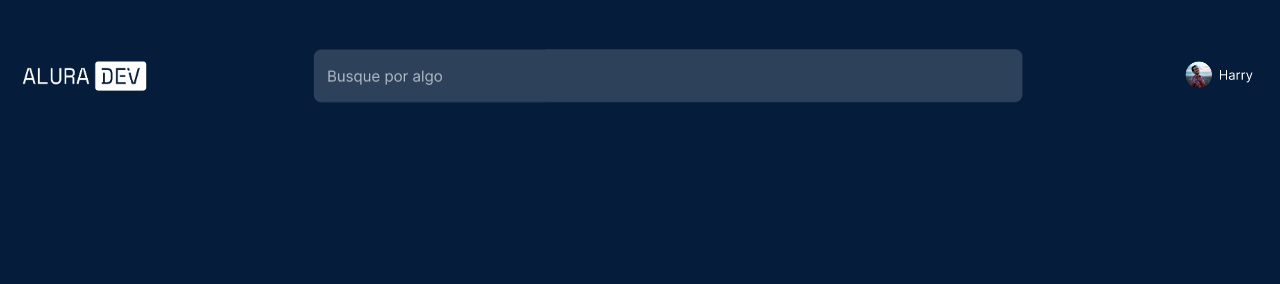
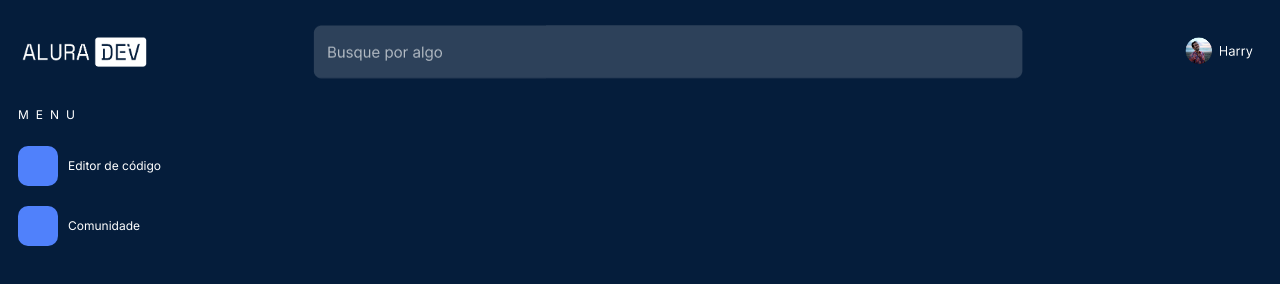
Before and after one commit to abarcellosrv/Alura-Front-End-Challenge, a plain HTML site: page index.html in a window 1280 px wide. Drawn offline with Linux system fonts and the light colour scheme.

Commit message:
left menu added

```diff
--- a/index.html
+++ b/index.html
@@ -6,13 +6,33 @@
     <meta http-equiv="X-UA-Compatible" content="IE=edge">
     <meta name="viewport" content="width=device-width, initial-scale=1.0">
     <title>Document</title>
+    <link href='https://fonts.googleapis.com/css?family=Inter' rel='stylesheet'>
 </head>
 
+<header>
+    <div class="box">
+        <img src="./src/logo.png" class="logo">
+        <img src="./src/barraPesquisa.png" class="barraPesquisa">
+        <img src="./src/fotoPerfil.png" class="fotoPerfil">
+    </div>
+</header>
+
 <body>
+
     <div class="box">
-            <img id="logoSuperior" src="logo.png" class="logo">
-            <img src="barraPesquisa.png" class="barraPesquisa">
-            <img src="fotoPerfil.png" class="fotoPerfil">
+        <div class="menuBox">
+            <div>
+                <p class="menuTitleText">Menu</p>
+            </div>
+            <div class="box container">
+                <div class="iconBackground"></div>
+                <div class="menuItemText">Editor de código</div>
+            </div>
+            <div class="box container">
+                <div class="iconBackground"></div>
+                <div class="menuItemText">Comunidade</div>
+            </div>
+        </div>
     </div>
 
 
--- a/style.css
+++ b/style.css
@@ -4,7 +4,6 @@ body {
 .box{
     display: flex;
     align-items: center;
-    margin-top: 32px;
     justify-content: space-between;
 }
 
@@ -24,3 +23,44 @@ body {
     justify-self: right;
     height: 56px;
 }
+
+.menuBox{
+    width: 189px;
+    height: 146px;
+}
+
+.menuTitleText{
+    font-family: Inter;
+    font-style: normal;
+    font-weight: normal;
+    font-size: 12px;
+    line-height: 18px;
+    letter-spacing:7px;
+    text-transform: uppercase;
+    color: rgb(255, 255, 255);
+    margin-left: 10px;
+}
+
+.menuItemText{
+    font-family: Inter;
+    font-style: normal;
+    font-weight: normal;
+    font-size: 12px;
+    line-height: 18px;
+    color: rgb(255, 255, 255);
+    text-align: left;
+    float: left;
+}
+
+.iconBackground{
+    background-color: #5081FB;
+    height: 40px;
+    width: 40px;
+    border-radius: 10px;
+    margin: 10px;
+    float: left;
+}
+
+.container{
+    float: left;
+}
```
Also changed, not shown: src/barraPesquisa.png (renamed from barraPesquisa.png), src/fotoPerfil.png (renamed from fotoPerfil.png), src/logo.png (renamed from logo.png).
